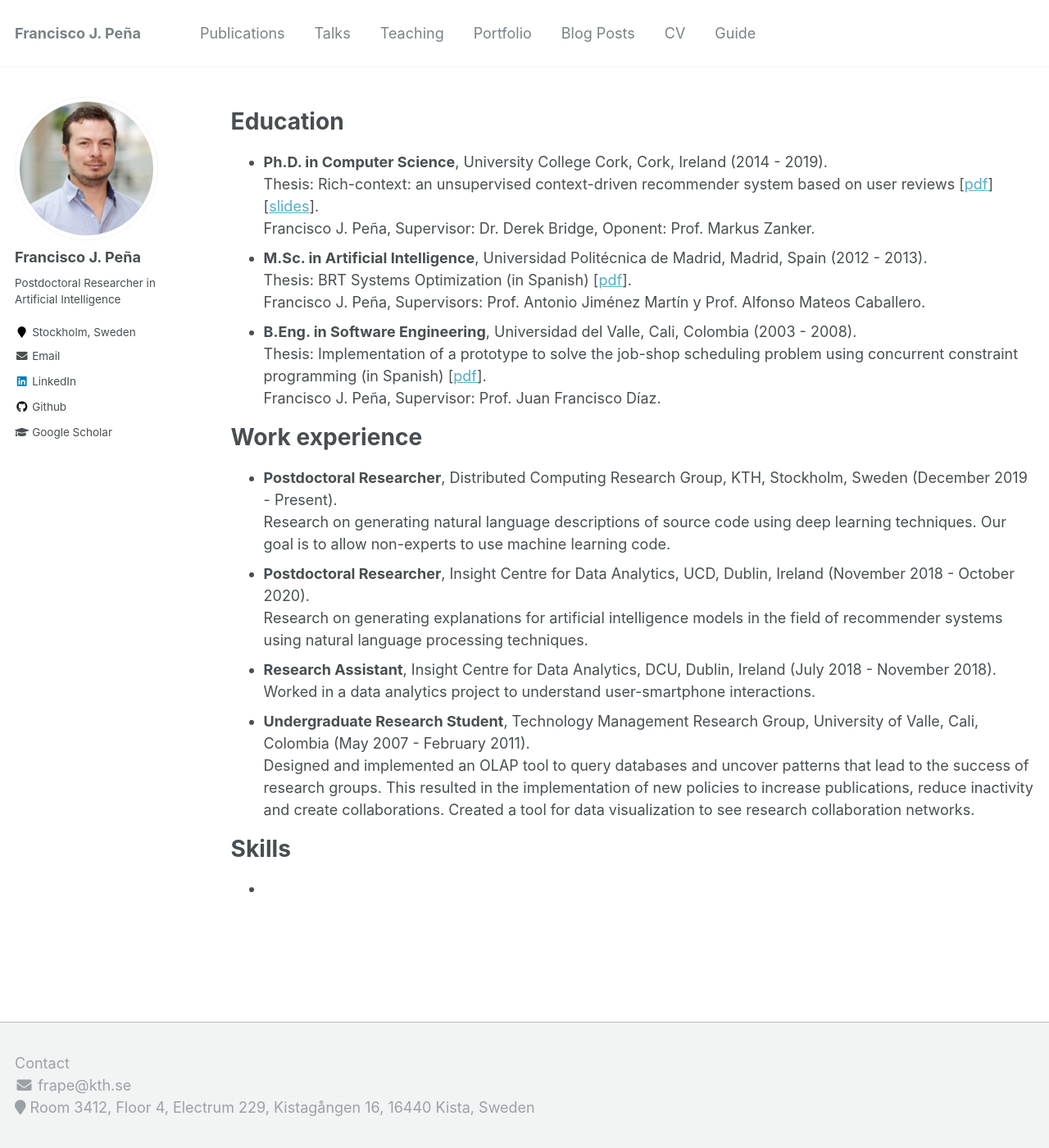
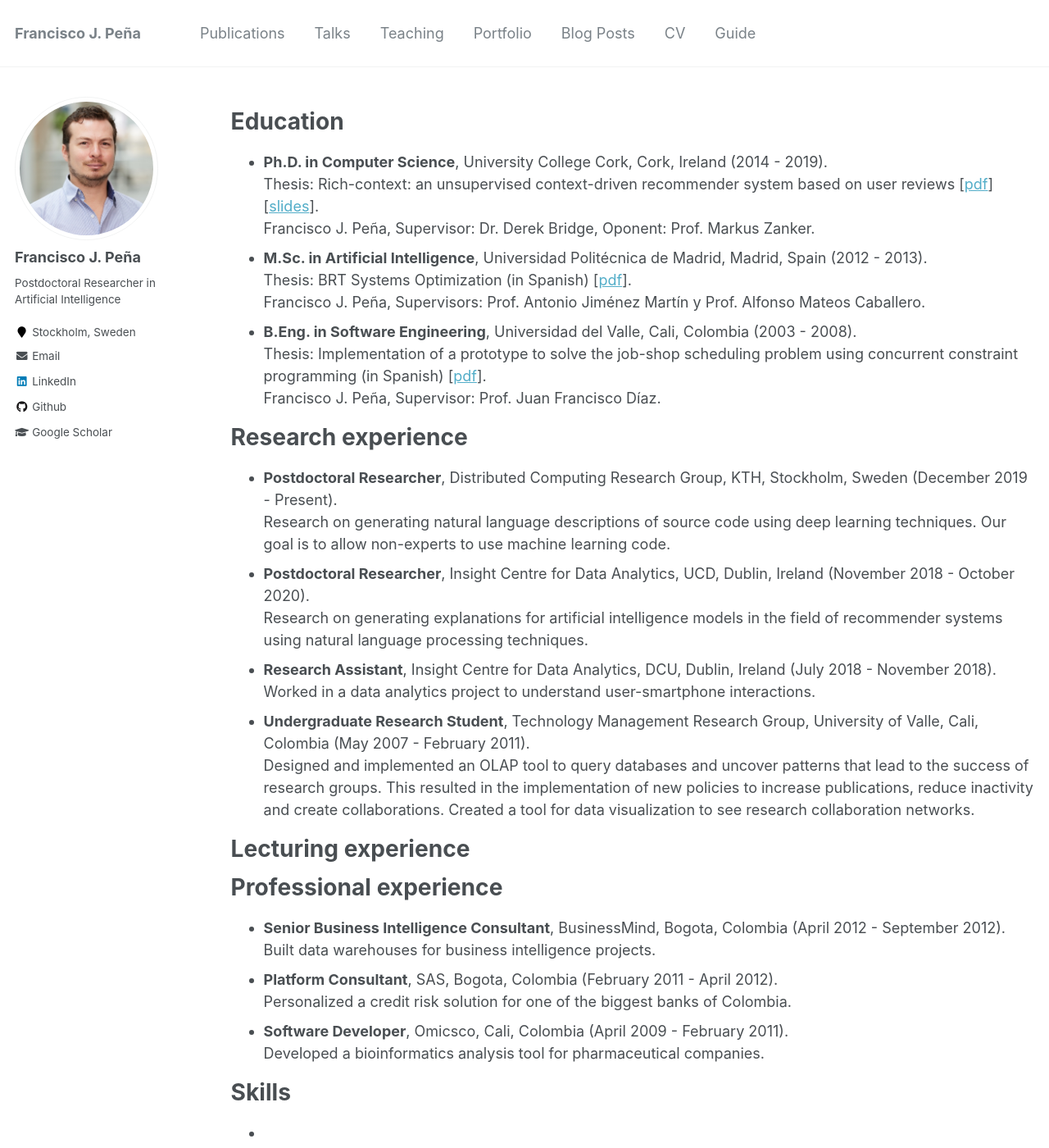
Before and after one commit to melqkiades/melqkiades.github.io, a Jekyll site: the page built from _pages/cv.md, in a window 1280 px wide and 1400 px high. Shown: the whole window at 82% size. Built offline with Jekyll 4.4.1, drawn with Linux system fonts in a browser that asks for light colours.

Commit message:
Updated the CV page

```diff
--- a/_pages/cv.md
+++ b/_pages/cv.md
@@ -23,7 +23,7 @@ Education
 
 
 
-Work experience
+Research experience
 ======
 * **Postdoctoral Researcher**, Distributed Computing Research Group, KTH, Stockholm, Sweden (December 2019 - Present).<br>
   Research on generating natural language descriptions of source code using deep learning techniques. Our goal is to allow non-experts to use machine learning code.
@@ -34,6 +34,24 @@ Work experience
 * **Undergraduate Research Student**, Technology Management Research Group, University of Valle, Cali, Colombia (May 2007 - February 2011).<br>
   Designed and implemented an OLAP tool to query databases and uncover patterns that lead to the success of research groups. This resulted in the implementation of new policies to increase publications, reduce inactivity and create collaborations. Created a tool for data visualization to see research collaboration networks.
 
+
+
+Lecturing experience
+======
+
+
+
+Professional experience
+======
+* **Senior Business Intelligence Consultant**, BusinessMind, Bogota, Colombia (April 2012 - September 2012).<br>
+  Built data warehouses for business intelligence projects.
+* **Platform Consultant**, SAS, Bogota, Colombia (February 2011 - April 2012).<br>
+  Personalized a credit risk solution for one of the biggest banks of Colombia.
+* **Software Developer**, Omicsco, Cali, Colombia (April 2009 - February 2011).<br>
+  Developed a bioinformatics analysis tool for pharmaceutical companies.
+
+
+
 Skills
 ======
 *
```
